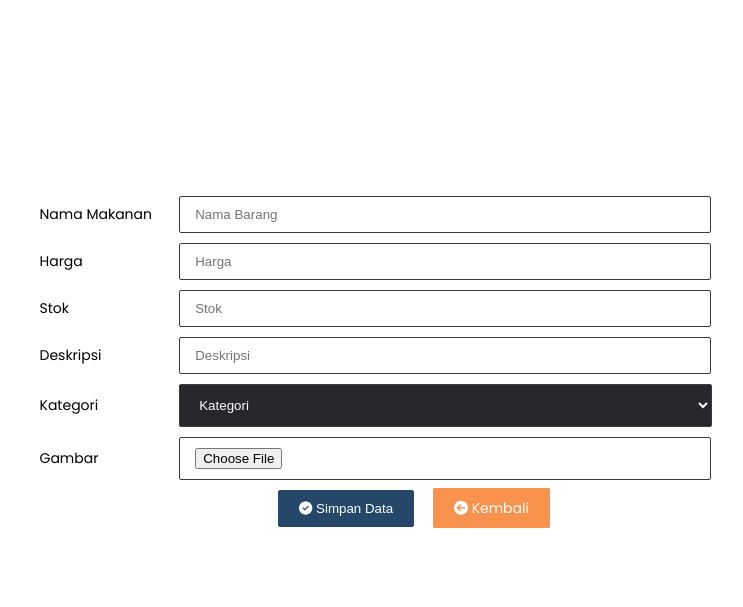
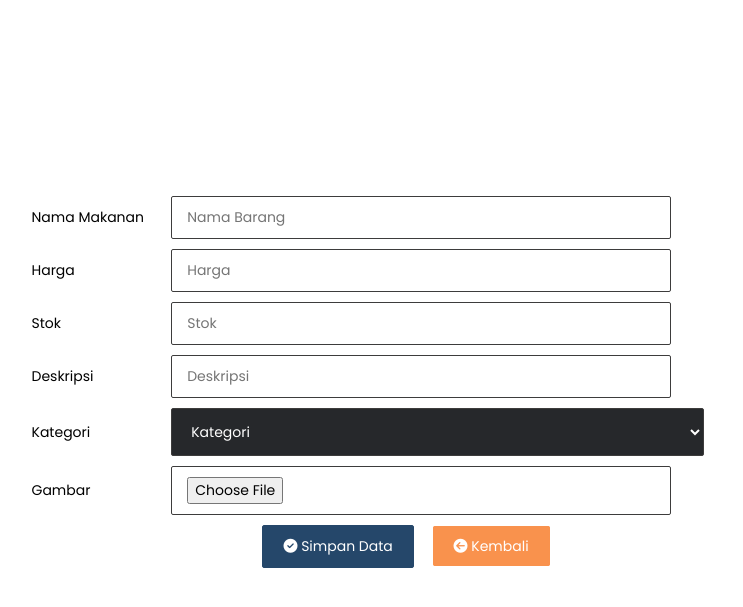
Before and after one commit to RizkyFitriani1312/PROJEK_UAS_WEB, a PHP site: page /admin/add_produk.php in a window 1280 px wide. Shown: the top 607 px of the page, without its empty margins (289-1032 px from the left). Run offline with PHP 8.4, Linux system fonts and the light colour scheme; data comes from the database, SQL or seed files in the repository; some libraries are stand-ins or nearby versions.

Commit message:
Update add_produk.php

```diff
--- a/uasweb/admin/add_produk.php
+++ b/uasweb/admin/add_produk.php
@@ -52,8 +52,7 @@ require '..\koneksi.php';
     <meta name="viewport" content="width=device-width, initial-scale=1.0">
     <script src="https://kit.fontawesome.com/6acc3fbd7c.js" crossorigin="anonymous"></script>
     <title>Form Data Akun</title>
-    <link rel="icon" href="https://www.freepnglogos.com/uploads/honda-logo-png/honda-motorcycles-logo-wing-10.png">    <link rel="icon" href="https://www.freepnglogos.com/uploads/honda-logo-png/honda-motorcycles-logo-wing-10.png">
-
+    <link href="https://cdn.jsdelivr.net/npm/bootstrap@5.2.2/dist/css/bootstrap.min.css" rel="stylesheet" >
 </head>
 <body>
     <div class="form">
```
